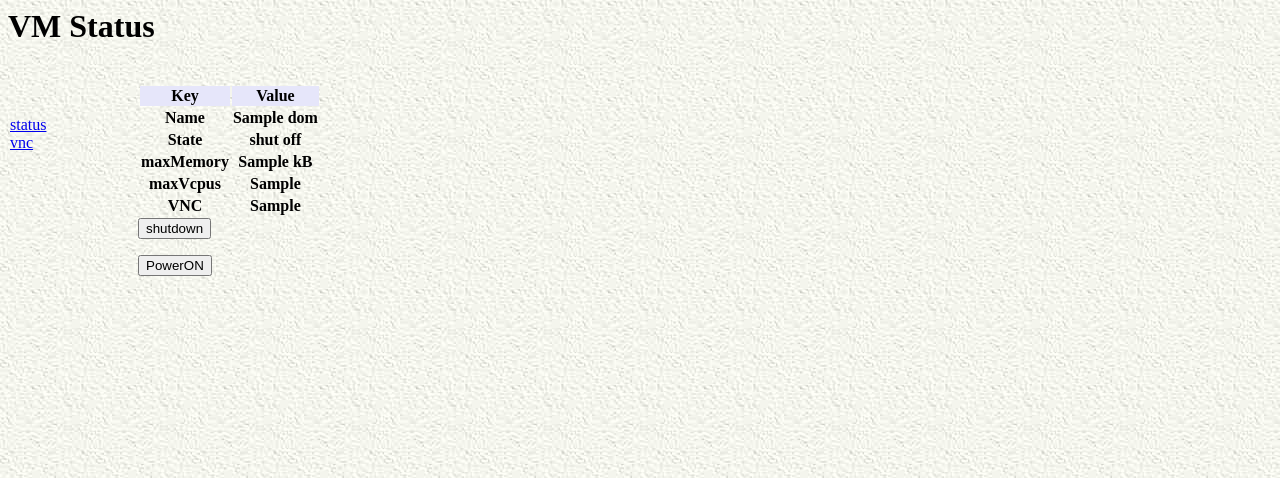
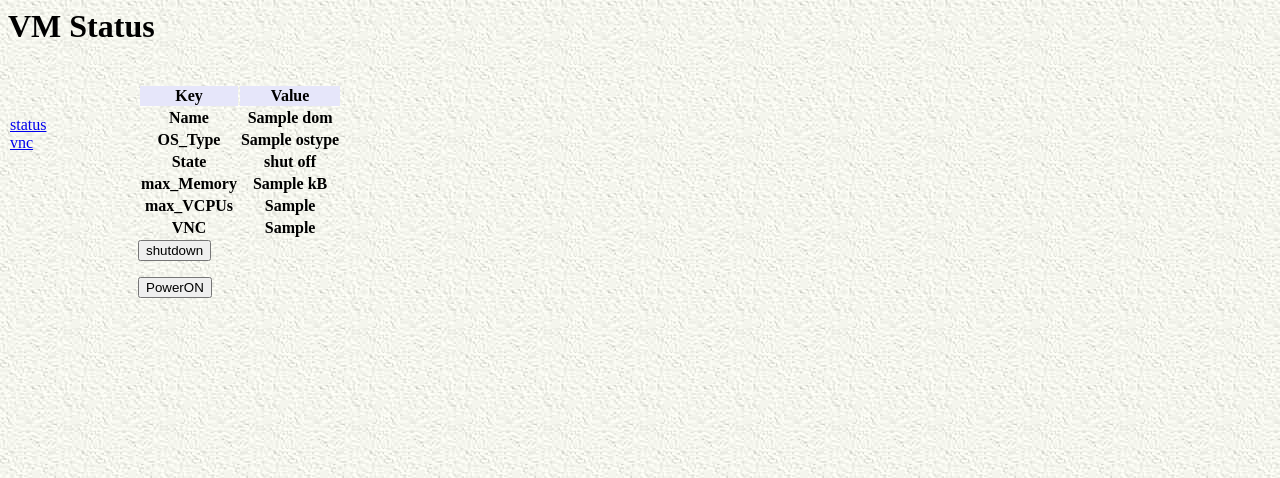
Before and after one commit to amiq11/cloud2014-A2, a Django app: template vmfront/vmmanager/template/vmmanager/status.html in a window 1280 px wide. Shown: the top 478 px of the page. Run offline with Django 3.2, Linux system fonts and the light colour scheme; the template is opened without the code that fills it: most values are stand-ins (such as "Sample title", 1, 10 or a date in 2020); lists and menus that the app fills with data are empty.

Commit message:
OSTypeの表示を追加

```diff
--- a/vmfront/vmmanager/template/vmmanager/status.html
+++ b/vmfront/vmmanager/template/vmmanager/status.html
@@ -30,15 +30,19 @@
     <th>{{ dom.name }}</th>
   </tr>
   <tr>
+    <th>OS_Type</th>
+    <th>{{ OSType }}</th>
+  </tr>
+  <tr>
     <th>State</th>
     <th>{{ vm_state }}</th>
   </tr>
   <tr>
-    <th>maxMemory</th>
+    <th>max_Memory</th>
     <th>{{ maxMemory }} kB</th>
   </tr>
   <tr>
-    <th>maxVcpus</th>
+    <th>max_VCPUs</th>
     <th>{{ maxVcpus }}</th>
   </tr>
   <tr>
--- a/vmfront/vmmanager/views.py
+++ b/vmfront/vmmanager/views.py
@@ -82,7 +82,8 @@ def status(request, vmname):
                                   'vcpus': dom.vcpus(),
                                   'conGetMemoryStats': con.getMemoryStats(0,0),
                                   'conGetCPUStats': con.getCPUStats(0,0),
-                                  'graphics_port': graphics_port
+                                  'graphics_port': graphics_port,
+                                  'OSType': dom.OSType(),
                               }))
 
 
```
